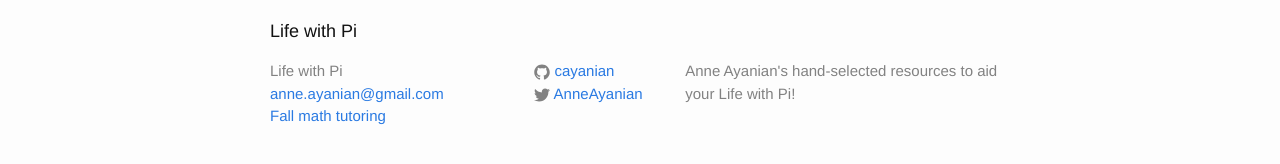
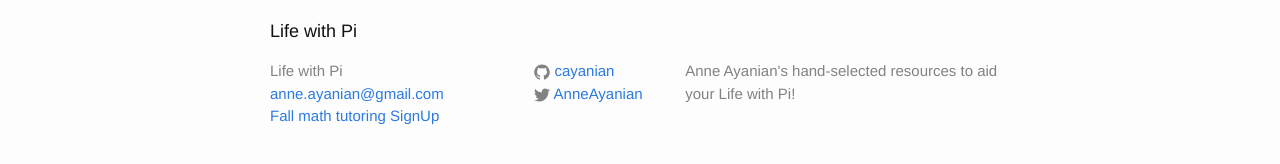
Before and after one commit to cayanian/cayanian.github.io, a Jekyll site: the page built from index.html, in a window 1280 px wide. Shown: the part 399-563 px from the top of the page. Built offline with Jekyll 4.4.1, drawn with Linux system fonts in a browser that asks for light colours.

Commit message:
Change 'sign_up' username

```diff
--- a/_config.yml
+++ b/_config.yml
@@ -8,7 +8,7 @@
 # Site settings
 title: Life with Pi
 email: anne.ayanian@gmail.com
-sign_up: Fall math tutoring
+sign_up: Fall math tutoring SignUp
 description: > # this means to ignore newlines until "baseurl:"
   Anne Ayanian's hand-selected resources to aid your Life with Pi!
 baseurl: "" # the subpath of your site, e.g. /blog
```
